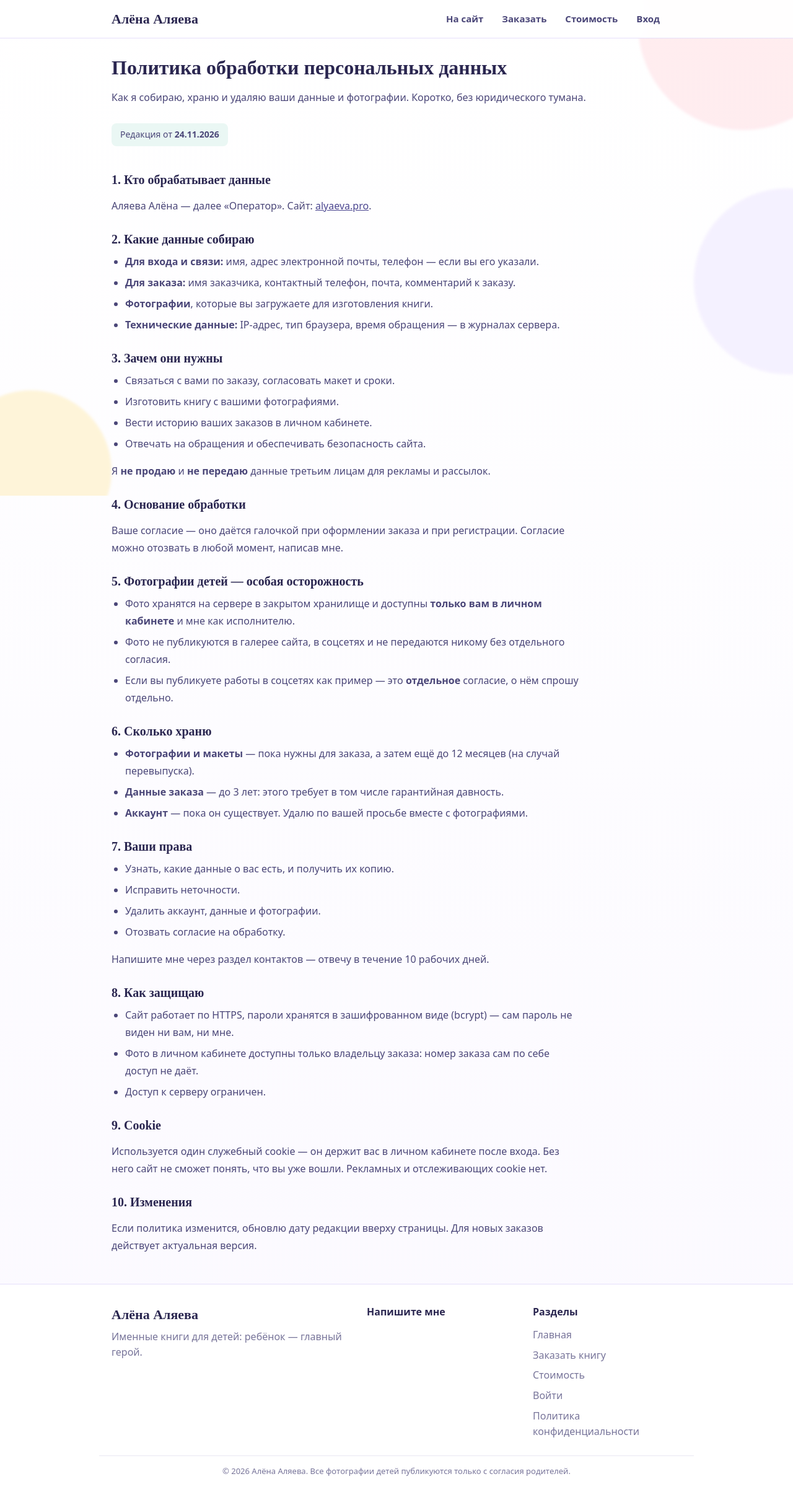
After one commit to dominumuniversi-cpu/alyaeva_site, a FastAPI app: page /policy in a window 1280 px wide. The commit adds this page. Shown: the whole page at 62% size. Run offline with FastAPI, Linux system fonts and the light colour scheme; some web fonts are replaced.

Commit message:
feat(policy): страница политики обработки ПДн, ссылки из подвала, согласия и регистрации (#43)

```diff
--- a/app/main.py
+++ b/app/main.py
@@ -61,6 +61,26 @@ def health():
 
 # Secure-флаг: на проде всегда https, на стенде по http — иначе браузер cookie отбросит.
 _COOKIE_SECURE = os.getenv("COOKIE_SECURE", "1") == "1"
+
+@app.get("/policy", response_class=HTMLResponse)
+def policy_page(request: Request):
+    """Политика обработки персональных данных (152-ФЗ).
+
+    Текст лежит в шаблоне, а реквизиты оператора — в настройках сайта:
+    владелец меняет ИНН в админке, а не в коде. Одна настройка — одно место.
+    """
+    import datetime
+    return render(
+        request, "policy.html",
+        policy_date=datetime.date.today().strftime("%d.%m.%Y"),
+        operator_name=db.get_setting("site.operator_name", "") or "Аляева Алёна",
+        operator_requisites=db.get_setting("site.operator_requisites", "") or "",
+        keep_photo_months=db.get_setting("site.keep_photo_months", "") or "12",
+        contacts=", ".join(x for x in (
+            str(db.get_setting("site.email", "") or ""), str(db.get_setting("site.phone", "") or "")
+        ) if x),
+    )
+
 
 @app.get("/login", response_class=HTMLResponse)
 def login_page(request: Request, error: str = "", next: str = "", reason: str = "", email: str = ""):
@@ -206,8 +226,14 @@ def register_page(request: Request, error: str = "", next: str = ""):
 
 @app.post("/register")
 def register(request: Request, email: str = Form(""), password: str = Form(""),
-             full_name: str = Form(""), phone: str = Form(""), next: str = Form("")):
+             full_name: str = Form(""), phone: str = Form(""), next: str = Form(""),
+             consent: str = Form("")):
     """Регистрация клиента. Гостевые заказы с тем же телефоном переходят к нему."""
+    # Согласие проверяем на сервере: галочку в HTML легко снять запросом из консоли,
+    # а собирать персональные данные без основания нельзя (152-ФЗ).
+    if not consent:
+        return render(request, "register.html", user=None,
+                      error="Чтобы зарегистрироваться, нужно согласие на обработку персональных данных")
     email = (email or "").strip().lower()
     if not email or len(password or "") < 8:
         # Ошибка на ТОЙ ЖЕ странице: человек не должен заполнять форму заново.
@@ -421,6 +447,9 @@ def save_settings(
     site_telegram: str = Form(""),
     site_whatsapp: str = Form(""),
     site_footer: str = Form(""),
+    site_operator_name: str = Form(""),
+    site_operator_requisites: str = Form(""),
+    site_keep_photo_months: str = Form(""),
 ):
     """Настройки САЙТА: контакты, соцсети, подвал.
 
@@ -440,6 +469,9 @@ def save_settings(
         "site.telegram": site_telegram,
         "site.whatsapp": site_whatsapp,
         "site.footer": site_footer,
+        "site.operator_name": site_operator_name,
+        "site.operator_requisites": site_operator_requisites,
+        "site.keep_photo_months": site_keep_photo_months,
     }
     for key, val in pairs.items():
         db.set_setting(key, val.strip(), user["id"])
--- a/app/static/app.css
+++ b/app/static/app.css
@@ -477,3 +477,14 @@ body{position:relative}
 .feed-status .feed-dot{background:#3E9A6E}
 .feed-title{font-weight:700;color:var(--c-strong);font-size:15.5px}
 .feed-date{font-size:13px;color:var(--c-body);opacity:.8;margin-top:2px}
+
+
+/* ---------- Политика ПДн ---------- */
+.policy{max-width:760px;line-height:1.75}
+.policy h2{font-size:20px;margin:28px 0 10px;color:var(--c-strong)}
+.policy p,.policy li{color:var(--c-body)}
+.policy ul{padding-left:22px;margin:8px 0 14px}
+.policy li{margin-bottom:6px}
+.policy-updated{background:var(--c-mint);display:inline-block;padding:6px 14px;border-radius:8px;font-size:14px}
+
+.foot-legal{margin-top:18px;padding-top:14px;border-top:1px solid rgba(75,70,144,.12);font-size:13px;text-align:center}
--- a/app/templates/_footer.html
+++ b/app/templates/_footer.html
@@ -24,7 +24,11 @@
       <p class="muted"><a href="/ceny">Стоимость</a></p>
       {% if user %}<p class="muted"><a href="/cabinet">Мои заказы</a></p>
       {% else %}<p class="muted"><a href="/login">Войти</a></p>{% endif %}
+      <p class="muted"><a href="/policy">Политика конфиденциальности</a></p>
     </div>
+  </div>
+  <div class="wrap foot-legal">
+    <span class="muted">© {{ year }} Алёна Аляева. Все фотографии детей публикуются только с согласия родителей.</span>
   </div>
 </footer>
 <div class="deco" aria-hidden="true">
--- a/app/templates/order.html
+++ b/app/templates/order.html
@@ -48,7 +48,10 @@
 
     <div class="consent">
       <input type="checkbox" id="consent" required>
-      <label for="consent" style="margin:0;font-weight:400">Согласен на обработку персональных данных</label>
+      <label for="consent" style="margin:0;font-weight:400">
+        Согласен на обработку персональных данных согласно
+        <a href="/policy" target="_blank" rel="noopener">политике</a>
+      </label>
     </div>
 
     <div style="margin-top:24px">
--- /dev/null
+++ b/app/templates/policy.html
@@ -0,0 +1,84 @@
+{% extends "base.html" %}
+{% block title %}Политика обработки персональных данных — книги Алёны Аляевой{% endblock %}
+{% block content %}
+<section class="page-head">
+  <h1>Политика обработки персональных данных</h1>
+  <p class="lead">Как я собираю, храню и удаляю ваши данные и фотографии. Коротко, без юридического тумана.</p>
+</section>
+
+<div class="policy">
+  <p class="policy-updated">Редакция от <b>{{ policy_date }}</b></p>
+
+  <h2>1. Кто обрабатывает данные</h2>
+  <p>
+    {{ operator_name }}{% if operator_requisites %}, {{ operator_requisites }}{% endif %} —
+    далее «Оператор». Сайт: <a href="https://alyaeva.pro">alyaeva.pro</a>.
+    {% if contacts %}Связаться: {{ contacts }}.{% endif %}
+  </p>
+
+  <h2>2. Какие данные собираю</h2>
+  <ul>
+    <li><b>Для входа и связи:</b> имя, адрес электронной почты, телефон — если вы его указали.</li>
+    <li><b>Для заказа:</b> имя заказчика, контактный телефон, почта, комментарий к заказу.</li>
+    <li><b>Фотографии</b>, которые вы загружаете для изготовления книги.</li>
+    <li><b>Технические данные:</b> IP-адрес, тип браузера, время обращения — в журналах сервера.</li>
+  </ul>
+
+  <h2>3. Зачем они нужны</h2>
+  <ul>
+    <li>Связаться с вами по заказу, согласовать макет и сроки.</li>
+    <li>Изготовить книгу с вашими фотографиями.</li>
+    <li>Вести историю ваших заказов в личном кабинете.</li>
+    <li>Отвечать на обращения и обеспечивать безопасность сайта.</li>
+  </ul>
+  <p>Я <b>не продаю</b> и <b>не передаю</b> данные третьим лицам для рекламы и рассылок.</p>
+
+  <h2>4. Основание обработки</h2>
+  <p>
+    Ваше согласие — оно даётся галочкой при оформлении заказа и при регистрации.
+    Согласие можно отозвать в любой момент, написав мне.
+  </p>
+
+  <h2>5. Фотографии детей — особая осторожность</h2>
+  <ul>
+    <li>Фото хранятся на сервере в закрытом хранилище и доступны <b>только вам в личном кабинете</b> и мне как исполнителю.</li>
+    <li>Фото не публикуются в галерее сайта, в соцсетях и не передаются никому без отдельного согласия.</li>
+    <li>Если вы публикуете работы в соцсетях как пример — это <b>отдельное</b> согласие, о нём спрошу отдельно.</li>
+  </ul>
+
+  <h2>6. Сколько храню</h2>
+  <ul>
+    <li><b>Фотографии и макеты</b> — пока нужны для заказа, а затем ещё до {{ keep_photo_months }} месяцев (на случай перевыпуска).</li>
+    <li><b>Данные заказа</b> — до 3 лет: этого требует в том числе гарантийная давность.</li>
+    <li><b>Аккаунт</b> — пока он существует. Удалю по вашей просьбе вместе с фотографиями.</li>
+  </ul>
+
+  <h2>7. Ваши права</h2>
+  <ul>
+    <li>Узнать, какие данные о вас есть, и получить их копию.</li>
+    <li>Исправить неточности.</li>
+    <li>Удалить аккаунт, данные и фотографии.</li>
+    <li>Отозвать согласие на обработку.</li>
+  </ul>
+  <p>Напишите {% if contacts %}{{ contacts }}{% else %}мне через раздел контактов{% endif %} — отвечу в течение 10 рабочих дней.</p>
+
+  <h2>8. Как защищаю</h2>
+  <ul>
+    <li>Сайт работает по HTTPS, пароли хранятся в зашифрованном виде (bcrypt) — сам пароль не виден ни вам, ни мне.</li>
+    <li>Фото в личном кабинете доступны только владельцу заказа: номер заказа сам по себе доступ не даёт.</li>
+    <li>Доступ к серверу ограничен.</li>
+  </ul>
+
+  <h2>9. Cookie</h2>
+  <p>
+    Используется один служебный cookie — он держит вас в личном кабинете после входа.
+    Без него сайт не сможет понять, что вы уже вошли. Рекламных и отслеживающих cookie нет.
+  </p>
+
+  <h2>10. Изменения</h2>
+  <p>
+    Если политика изменится, обновлю дату редакции вверху страницы. Для новых заказов действует
+    актуальная версия.
+  </p>
+</div>
+{% endblock %}
--- a/app/web_common.py
+++ b/app/web_common.py
@@ -86,9 +86,10 @@ def render(request: Request, name: str, **kw) -> HTMLResponse:
     counts = kw.pop("counts", None)
     if counts is None:
         counts = admin_counts() if (user and user.get("role") == "admin") else {}
+    import datetime
     return templates.TemplateResponse(request, name,
                                       {"user": user, "admin_url": ADMIN, "links": links,
-                                       "counts": counts, **kw})
+                                       "counts": counts, "year": datetime.date.today().year, **kw})
 
 
 def is_browser(request) -> bool:
```
Also changed, not shown: app/templates/admin_settings.html (+10 -0 lines), app/templates/register.html (+8 -0 lines).
